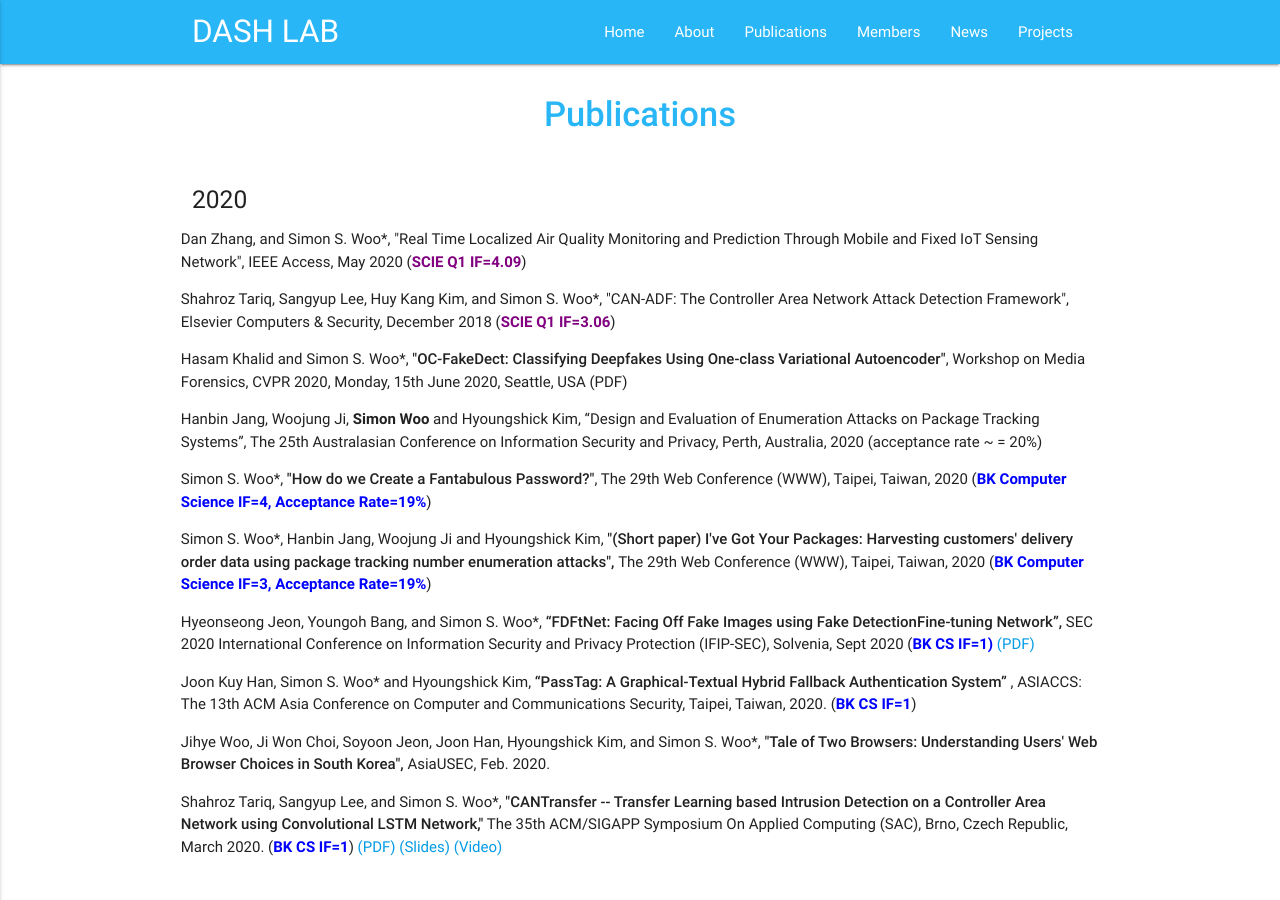
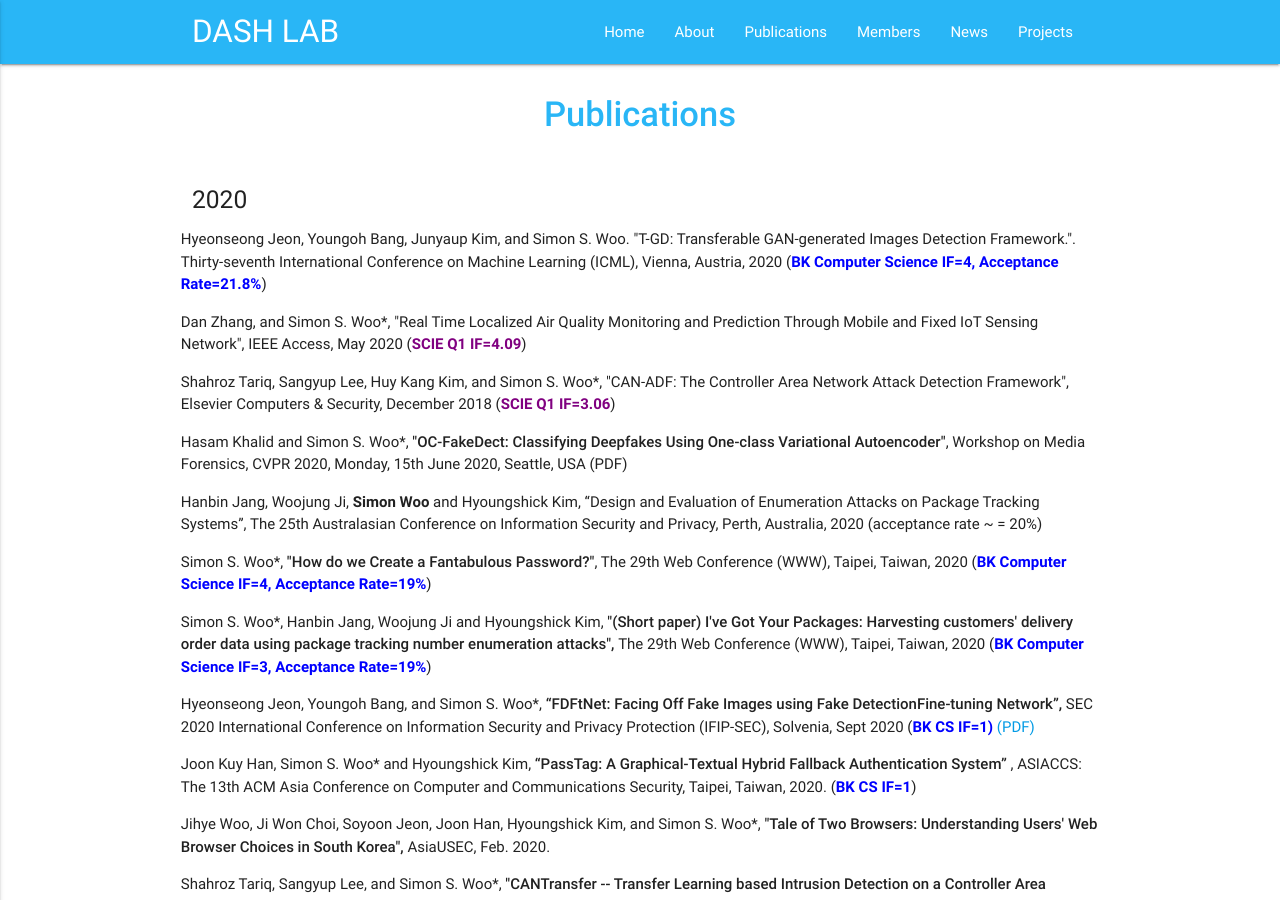
Before and after one commit to Yurim990507/DASH-Lab.github.io, a Jekyll site: the page built from example2.md, in a window 1280 px wide and 900 px high. Built offline with Jekyll 4.4.1, drawn with Linux system fonts in a browser that asks for light colours.

Commit message:
Update example2.md

```diff
--- a/example2.md
+++ b/example2.md
@@ -9,6 +9,8 @@ permalink: /Publications/
 <div class="section">
     <h5>2020</h5>
     <div class="row">
+
+ <p> Hyeonseong Jeon, Youngoh Bang, Junyaup Kim, and Simon S. Woo. "T-GD: Transferable GAN-generated Images Detection Framework.". Thirty-seventh International Conference on Machine Learning  (ICML), Vienna, Austria, 2020 (<b><font color='blue'>BK Computer Science IF=4, Acceptance Rate=21.8%</font></b>) </p>
 
  <p> Dan Zhang, and Simon S. Woo*, "Real Time Localized Air Quality Monitoring and Prediction Through Mobile and Fixed IoT Sensing Network", IEEE Access, May 2020 (<b><font color='purple'>SCIE Q1 IF=4.09</font></b>) </p>
 
```
